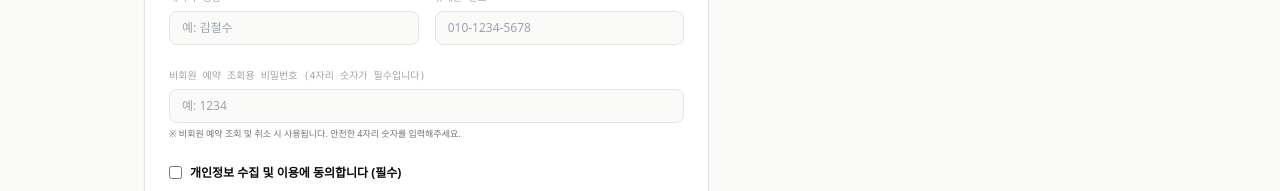
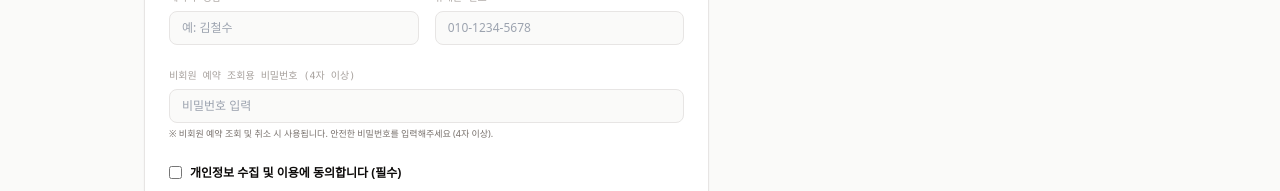
Before and after one commit to Ha-min1/HairGallery, a Next.js app: page / in a window 1280 px wide. Shown: the part 2581-2772 px from the top of the page. Built offline with nearby package versions, Linux system fonts and the light colour scheme; no server answers; the database is empty.

Commit message:
refactor: 비회원 예약 비밀번호를 4자리 숫자에서 4자 이상의 문자열로 변경

```diff
--- a/app/mypage/page.tsx
+++ b/app/mypage/page.tsx
@@ -597,18 +597,16 @@ export default function MyPage() {
 
                     <div className="space-y-1.5">
                       <label className="text-[10px] uppercase font-mono text-stone-400 font-bold block">
-                        {lang === 'ko' ? '비회원 예약 비밀번호 (4자리)' : 'Query Password (4 Digits)'}
+                        {lang === 'ko' ? '비회원 예약 비밀번호 (4자 이상)' : 'Query Password (4+ characters)'}
                       </label>
                       <div className="relative">
                         <ShieldAlert className="absolute left-3 top-2.5 h-3.5 w-3.5 text-stone-400" />
                         <input
                           type="password"
                           required
-                          maxLength={4}
-                          pattern="\d{4}"
                           value={nonMemberPassword}
-                          onChange={e => setNonMemberPassword(e.target.value.replace(/\D/g, ''))}
-                          placeholder={lang === 'ko' ? '예: 1234' : 'e.g. 1234'}
+                          onChange={e => setNonMemberPassword(e.target.value)}
+                          placeholder={lang === 'ko' ? '비밀번호 입력' : 'Enter password'}
                           className="w-full pl-9 pr-3 py-2 border border-stone-200 rounded-lg text-xs outline-none bg-stone-50 focus:bg-white focus:border-stone-400 transition-all font-sans font-mono"
                         />
                       </div>
--- a/app/page.tsx
+++ b/app/page.tsx
@@ -675,8 +675,8 @@ export default function Home() {
       return;
     }
 
-    if (!currentUser && nonMemberPassword.length !== 4) {
-      setErrorMessage(lang === 'ko' ? '비밀번호는 4자리 숫자로 입력해야 합니다.' : 'Password must be a 4-digit number.');
+    if (!currentUser && nonMemberPassword.length < 4) {
+      setErrorMessage(lang === 'ko' ? '비밀번호는 4자 이상으로 입력해야 합니다.' : 'Password must be at least 4 characters.');
       return;
     }
 
@@ -1320,22 +1320,20 @@ export default function Home() {
                       {!currentUser && (
                         <div className="space-y-1 sm:col-span-2">
                           <label className="text-[10px] uppercase font-mono text-stone-400">
-                            {lang === 'ko' ? '비회원 예약 조회용 비밀번호 (4자리 숫자가 필수입니다)' : 'Query Password (4 digits required)'}
+                            {lang === 'ko' ? '비회원 예약 조회용 비밀번호 (4자 이상)' : 'Query Password (4+ characters)'}
                           </label>
                           <input
                             type="password"
                             required
-                            maxLength={4}
-                            pattern="\d{4}"
                             value={nonMemberPassword}
-                            onChange={e => setNonMemberPassword(e.target.value.replace(/\D/g, ''))}
-                            placeholder={lang === 'ko' ? '예: 1234' : 'e.g. 1234'}
+                            onChange={e => setNonMemberPassword(e.target.value)}
+                            placeholder={lang === 'ko' ? '비밀번호 입력' : 'Enter password'}
                             className="w-full px-3 py-2 border border-stone-200 rounded-lg text-xs outline-none bg-stone-50 focus:border-stone-400 transition-colors"
                           />
                           <p className="text-[9px] text-stone-500 font-sans mt-1">
                             {lang === 'ko'
-                              ? '※ 비회원 예약 조회 및 취소 시 사용됩니다. 안전한 4자리 숫자를 입력해주세요.'
-                              : '※ Used for non-member query and cancellation. Enter a secure 4-digit number.'}
+                              ? '※ 비회원 예약 조회 및 취소 시 사용됩니다. 안전한 비밀번호를 입력해주세요 (4자 이상).'
+                              : '※ Used for non-member query and cancellation. Enter a secure password (4+ characters).'}
                           </p>
                         </div>
                       )}
```
